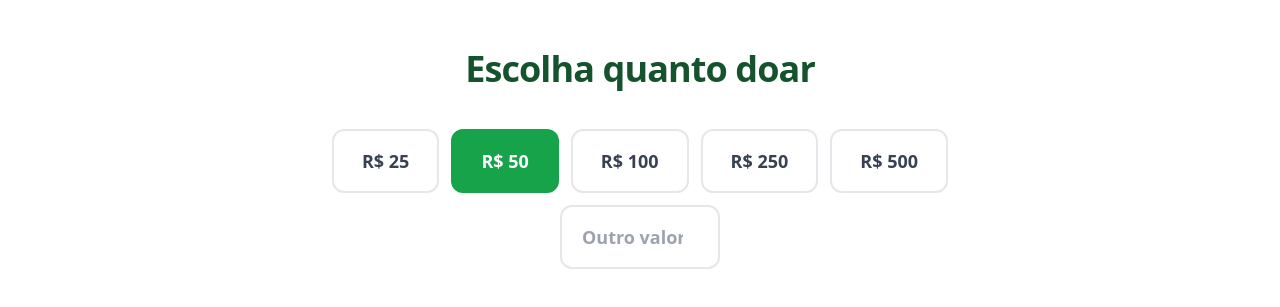
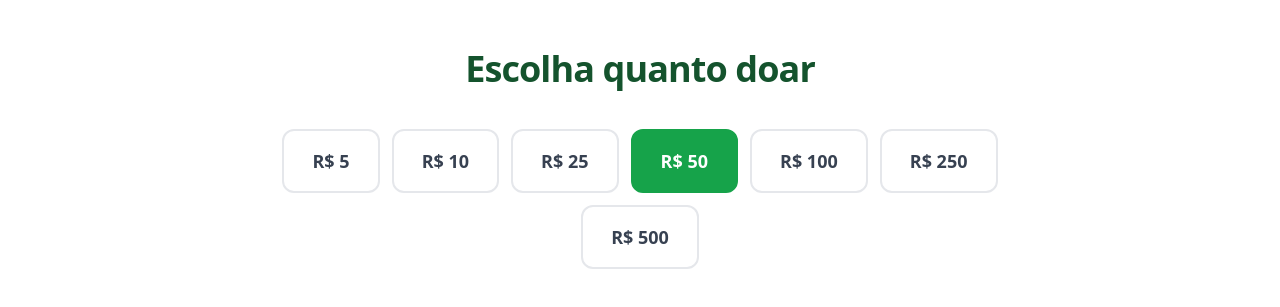
Before and after one commit to andressouzadematos-cloud/lar-esperanca1, a Next.js app: page / in a window 1280 px wide. Shown: the part 1280-1587 px from the top of the page. Built offline with nearby package versions, Linux system fonts and the light colour scheme.

Commit message:
Update page.tsx

```diff
--- a/app/page.tsx
+++ b/app/page.tsx
@@ -3,7 +3,7 @@
 import { useState } from "react";
 import { useRouter } from "next/navigation";
 
-const VALORES = [25, 50, 100, 250, 500];
+const VALORES = [5, 10, 25, 50, 100, 250, 500];
 
 const CARDS = [
   {
@@ -44,7 +44,7 @@ const FAQ = [
   },
   {
     pergunta: "Posso doar qualquer valor?",
-    resposta: "Sim. Qualquer valor ajuda. R$ 25 já compra um brinquedo.",
+    resposta: "Você pode escolher entre R$ 5, R$ 10, R$ 25, R$ 50, R$ 100, R$ 250 ou R$ 500. Qualquer valor ajuda.",
   },
   {
     pergunta: "Recebo comprovante?",
@@ -59,13 +59,10 @@ const FAQ = [
 export default function Home() {
   const router = useRouter();
   const [valor, setValor] = useState(50);
-  const [outro, setOutro] = useState("");
   const [aberto, setAberto] = useState<number | null>(0);
 
-  const valorFinal = outro ? Number(outro) || 0 : valor;
-
   function doar() {
-    router.push(`/doar?valor=${valorFinal}`);
+    router.push(`/doar?valor=${valor}`);
   }
 
   return (
@@ -95,7 +92,6 @@ export default function Home() {
           style={{ backgroundImage: "url('/hero.png')" }}
         />
         <div className="absolute inset-0 bg-gradient-to-b from-[#052E16]/95 via-[#052E16]/90 to-[#052E16]/75 md:bg-gradient-to-r md:from-[#052E16]/95 md:via-[#052E16]/88 md:to-green-600/40" />
-
         <div className="relative mx-auto grid max-w-6xl gap-10 px-5 py-20 md:grid-cols-2 md:items-center md:py-28">
           <div>
             <span className="inline-block rounded-full bg-white px-4 py-1.5 text-xs font-bold uppercase tracking-wider text-green-900">
@@ -122,12 +118,10 @@ export default function Home() {
             </p>
             <p className="mt-2 text-4xl font-black text-green-900">R$ 18.420</p>
             <p className="mt-1 text-sm text-gray-500">de R$ 45.000 de meta</p>
-
             <div className="mt-5 h-3 w-full overflow-hidden rounded-full bg-green-100">
               <div className="h-full rounded-full bg-green-600" style={{ width: "41%" }} />
             </div>
             <p className="mt-2 text-right text-sm font-bold text-green-700">41%</p>
-
             <div className="mt-6 flex items-center justify-between border-t border-gray-100 pt-5">
               <span className="text-sm font-semibold text-gray-600">247 pessoas já doaram</span>
               <span className="rounded-full bg-green-100 px-3 py-1 text-xs font-bold text-green-800">
@@ -167,12 +161,9 @@ export default function Home() {
             {VALORES.map((v) => (
               <button
                 key={v}
-                onClick={() => {
-                  setValor(v);
-                  setOutro("");
-                }}
+                onClick={() => setValor(v)}
                 className={`rounded-xl border-2 px-7 py-4 text-lg font-bold transition ${
-                  valor === v && !outro
+                  valor === v
                     ? "border-green-600 bg-green-600 text-white"
                     : "border-gray-200 bg-white text-gray-700 hover:border-green-600"
                 }`}
@@ -180,20 +171,12 @@ export default function Home() {
                 R$ {v}
               </button>
             ))}
-            <input
-              type="number"
-              placeholder="Outro valor"
-              value={outro}
-              onChange={(e) => setOutro(e.target.value)}
-              className="w-40 rounded-xl border-2 border-gray-200 px-5 py-4 text-lg font-bold text-gray-700 outline-none focus:border-green-600"
-            />
           </div>
-
           <button
             onClick={doar}
             className="mt-10 w-full rounded-full bg-green-600 px-10 py-5 text-lg font-extrabold text-white shadow-lg transition hover:bg-green-700 md:w-auto"
           >
-            Doar R$ {valorFinal} agora
+            Doar R$ {valor} agora
           </button>
         </div>
       </section>
```
